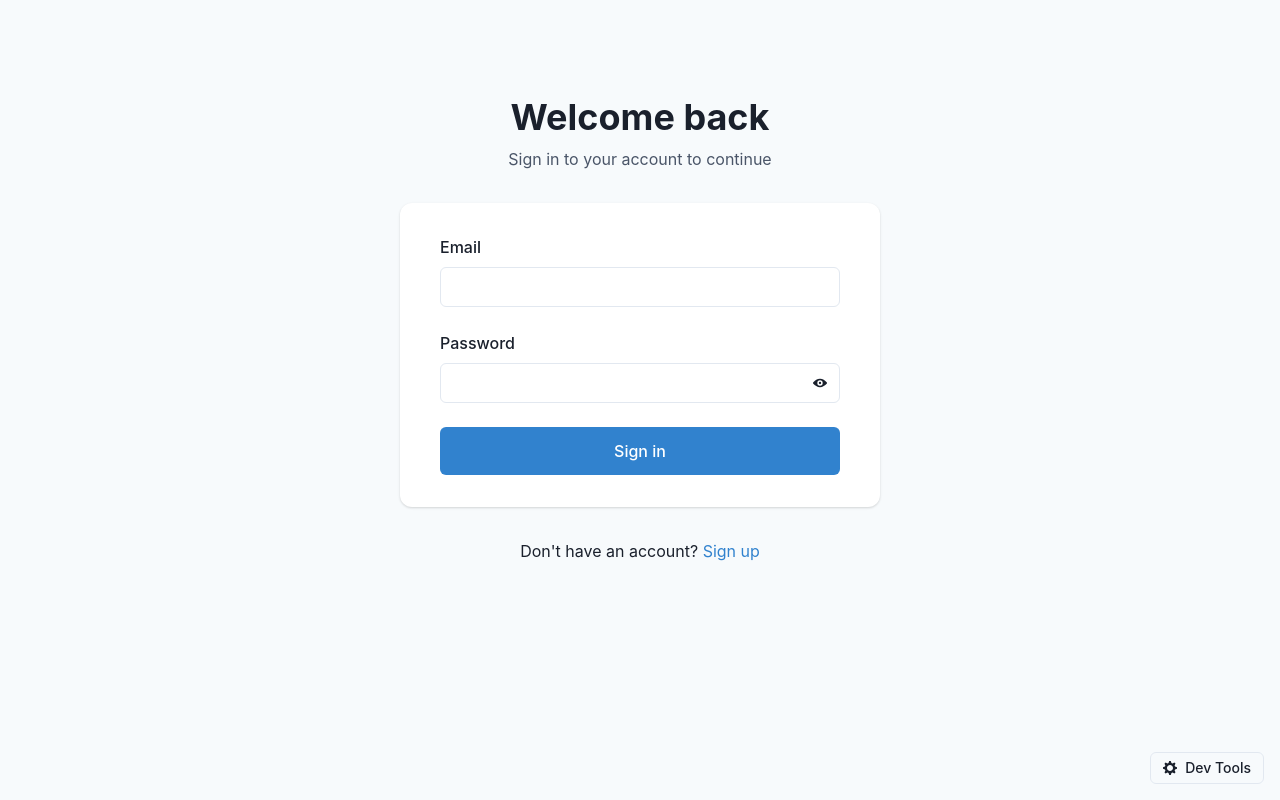
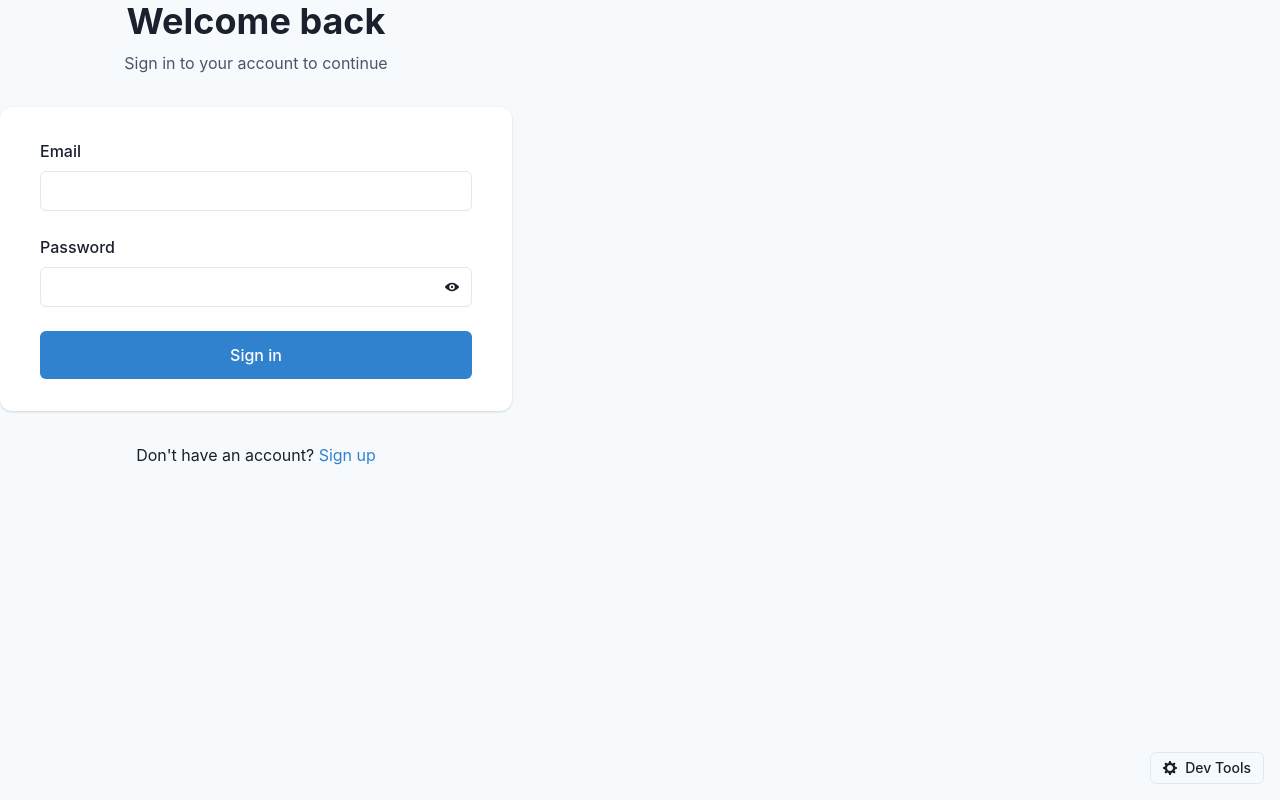
Before and after one commit to shelbyklein/ezra, a React (Vite) app in the folder frontend/: page /login in a window 1280 px wide. Built offline with nearby package versions, Linux system fonts and the light colour scheme; no server answers.

Commit message:
Remove padding and margin from Chakra Container component
- Add global CSS file to override .chakra-container styles
- Set Container component padding and margin to 0 in theme
- Import global CSS in main.tsx for application-wide effect

```diff
--- a/frontend/src/main.tsx
+++ b/frontend/src/main.tsx
@@ -3,6 +3,7 @@ import React from 'react'
 import ReactDOM from 'react-dom/client'
 import { ChakraProvider } from '@chakra-ui/react'
 import App from './App'
+import './styles/global.css'
 
 ReactDOM.createRoot(document.getElementById('root')!).render(
   <React.StrictMode>
--- /dev/null
+++ b/frontend/src/styles/global.css
@@ -0,0 +1,9 @@
+/**
+ * Global CSS overrides
+ */
+
+/* Remove padding and margin from Chakra Container component */
+.chakra-container {
+  padding: 0 !important;
+  margin: 0 !important;
+}
--- a/frontend/src/theme.ts
+++ b/frontend/src/theme.ts
@@ -147,6 +147,12 @@ const components = {
       },
     },
   },
+  Container: {
+    baseStyle: {
+      px: 0,
+      mx: 0,
+    },
+  },
   Modal: {
     baseStyle: {
       dialog: {
```
